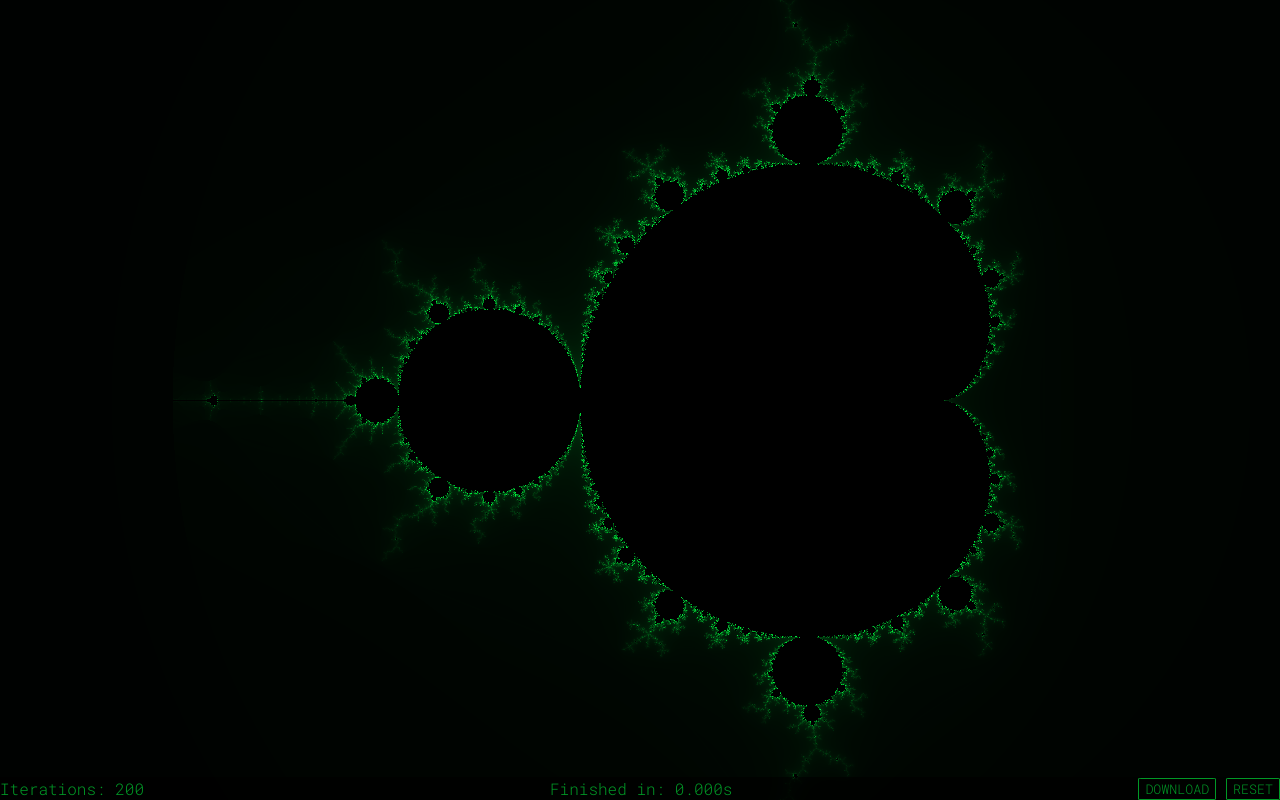
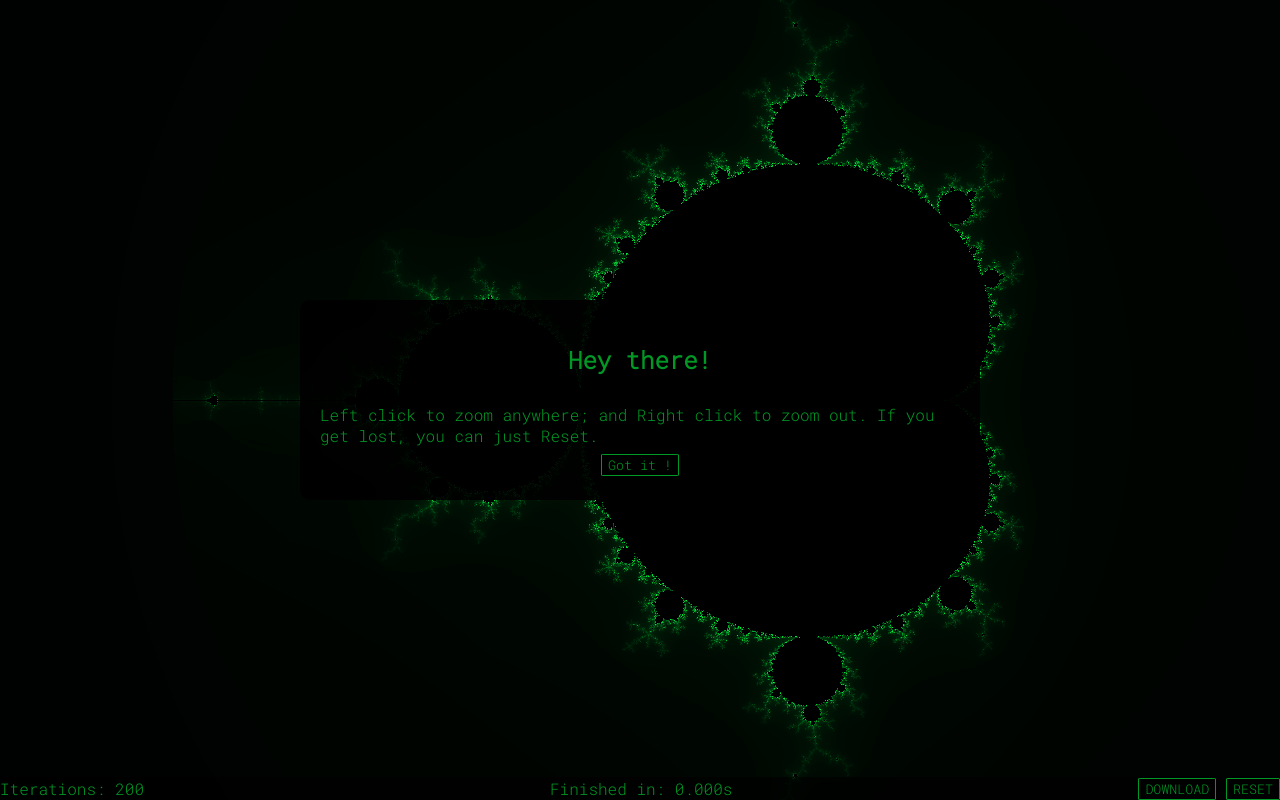
Before and after one commit to yzdbg/mandelbrotExplorer, a website: page index.html in a window 1280 px wide. Drawn offline with Linux system fonts and the light colour scheme.

Commit message:
Added help tooltip.

```diff
--- a/index.html
+++ b/index.html
@@ -47,10 +47,26 @@
             width:100%;
             background: rgba(0, 0, 0, 0.66)
         }
+        #help{
+            position: absolute;
+            background: rgba(0, 0, 0, 0.9);
+            z-index: 10;
+            height: 20%;
+            width: 50%;
+            min-width: 300px;
+            display: flex;
+            justify-content: space-around;
+            align-items: center;
+            flex-direction: column;
+            padding: 20px;
+            border-radius: 10px;
+            transition: opacity 0.3s ease-out;
+        }
     </style>
 </head>
 <body>
     <canvas id="canvas" oncontextmenu="return false;"></canvas>
+
     <div class="container">
         <div id ="iterations"></div>
         <div id ="progress"></div>
@@ -59,10 +75,14 @@
             <button id="save" onclick="save()">DOWNLOAD</button>
             <button id="init" onclick="init()">RESET</button>
         </div>
-
-
     </div>
 
+    <div id="help">
+        <h2>Hey there!</h2>
+        Left click to zoom anywhere; and Right click to zoom out.
+        If you get lost, you can just Reset.
+        <button onclick="dismiss()">Got it !</button>
+    </div>
     <script src="index.js"></script>
     <a id="link"></a>
 </body>
--- a/index.js
+++ b/index.js
@@ -217,6 +217,10 @@ function getMousePos(canvas, evt) {
 canvas.addEventListener("click", lcHandler, false);
 canvas.addEventListener("contextmenu", rcHandler, false);
 
-
+let dismiss = function(){
+    let card = document.getElementById("help")
+    card.style.opacity = 0;
+    setTimeout(()=>card.style.visibility = "hidden",300)
+}
 
 init()
```
